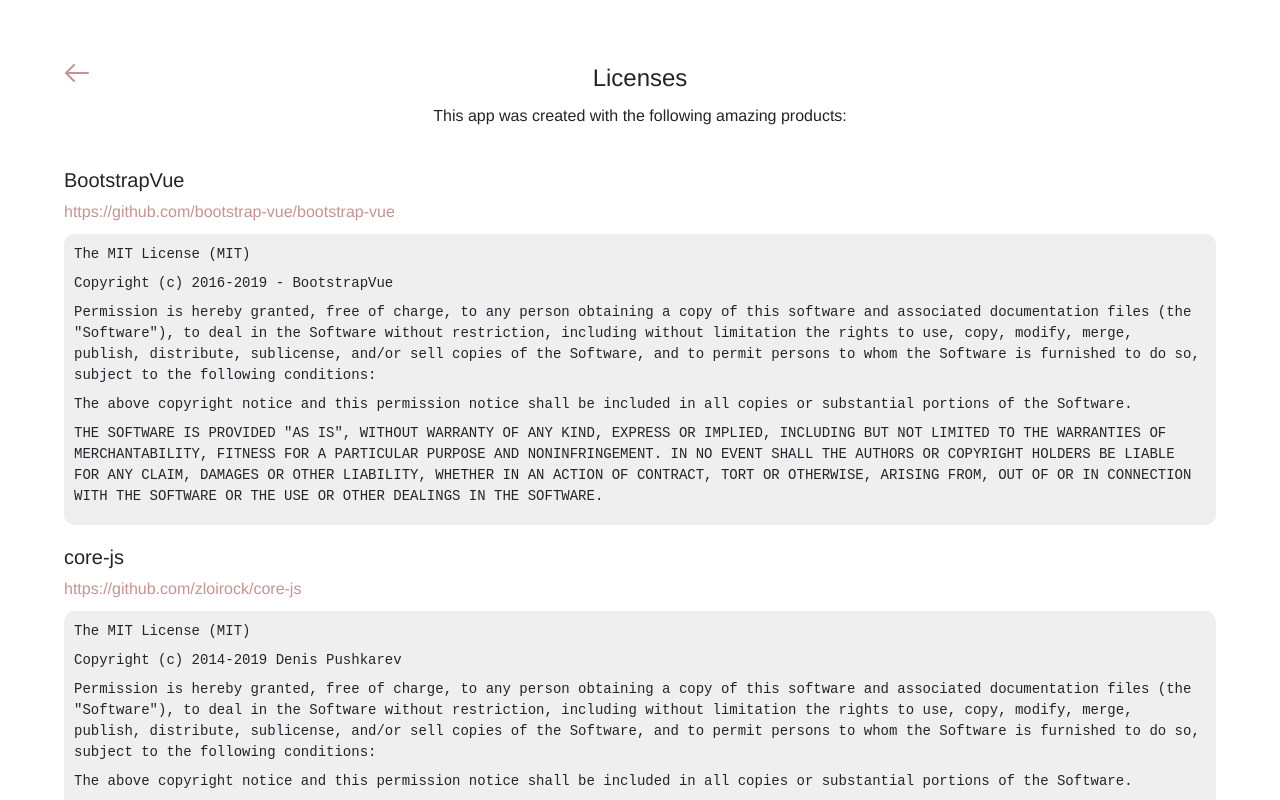
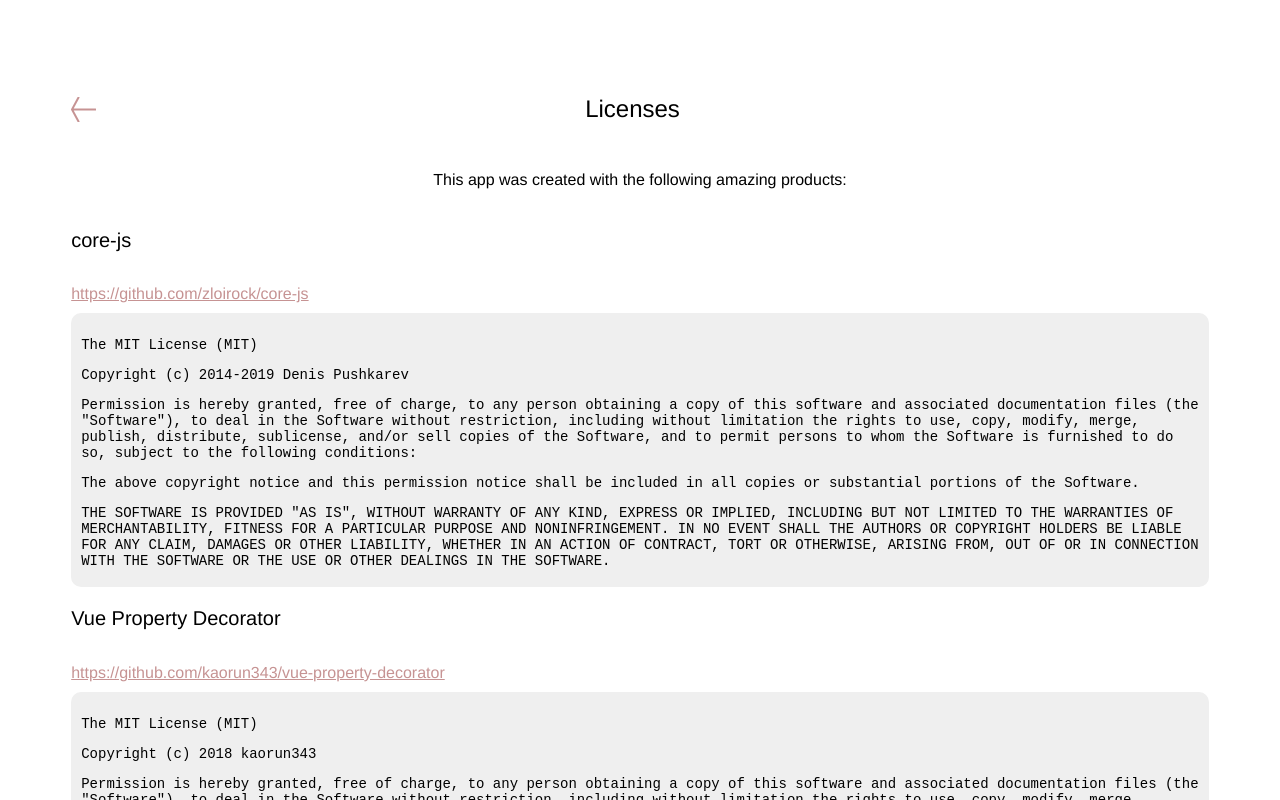
Before and after one commit to pontusntengnas/pontusntengnas.github.io, a Vue app: page /#/acknowledgments in a window 1280 px wide. Shown: the top 800 px of the page. Built offline with nearby package versions, Linux system fonts and the light colour scheme.

Commit message:
remove bootstrap

```diff
--- a/package.json
+++ b/package.json
@@ -8,7 +8,6 @@
     "lint": "vue-cli-service lint"
   },
   "dependencies": {
-    "bootstrap-vue": "^2.0.0-rc.19",
     "core-js": "^2.6.5",
     "vue": "^2.6.10",
     "vue-class-component": "^7.0.2",
@@ -20,7 +19,6 @@
     "@vue/cli-plugin-babel": "^3.8.0",
     "@vue/cli-plugin-typescript": "^3.8.0",
     "@vue/cli-service": "^3.8.0",
-    "bootstrap": "^4.3.1",
     "mutationobserver-shim": "^0.3.3",
     "node-sass": "^4.12.0",
     "popper.js": "^1.15.0",
--- a/src/App.vue
+++ b/src/App.vue
@@ -22,13 +22,24 @@
 </script>
 
 <style lang="scss">
-
+h1 {
+  font-size: 2.5rem;
+  font-weight: 500;
+}
+h5 {
+  font-size: 1.25rem;
+  font-weight: 500;
+}
 #app {
   font-family: 'Avenir', Helvetica, Arial, sans-serif;
   -webkit-font-smoothing: antialiased;
   -moz-osx-font-smoothing: grayscale;
   text-align: center;
   margin-top: 5%;
+  h4 {
+    font-weight: 500;
+    font-size: 1.5rem;
+  }
   a {
     color: $primary-color;
   }
--- a/src/components/Acknowledgments.vue
+++ b/src/components/Acknowledgments.vue
@@ -1,7 +1,7 @@
 <template>
   <div>
     <div class="header">
-      <canvas id="back-arrow" ref="backArrow" @click="backPressed" width="40" height="40"></canvas>
+      <canvas id="back-arrow" ref="backArrow" @click="backPressed" width="50" height="50"></canvas>
        <h4 id="title">Licenses</h4>
        <canvas id="_invisible_canvas" width="40" height="40"></canvas>
     </div>
@@ -29,24 +29,6 @@
 @Component
 export default class Acknowledgments extends Vue {
   private acknowledgments: Acknowledgment[] = [
-    new Acknowledgment('BootstrapVue', 'https://github.com/bootstrap-vue/bootstrap-vue',
-      ['The MIT License (MIT)',
-      'Copyright (c) 2016-2019 - BootstrapVue',
-      `Permission is hereby granted, free of charge, to any person obtaining a copy
-      of this software and associated documentation files (the "Software"), to deal
-      in the Software without restriction, including without limitation the rights
-      to use, copy, modify, merge, publish, distribute, sublicense, and/or sell
-      copies of the Software, and to permit persons to whom the Software is
-      furnished to do so, subject to the following conditions:`,
-      `The above copyright notice and this permission notice shall be included in all
-      copies or substantial portions of the Software.`,
-      `THE SOFTWARE IS PROVIDED "AS IS", WITHOUT WARRANTY OF ANY KIND, EXPRESS OR
-      IMPLIED, INCLUDING BUT NOT LIMITED TO THE WARRANTIES OF MERCHANTABILITY,
-      FITNESS FOR A PARTICULAR PURPOSE AND NONINFRINGEMENT. IN NO EVENT SHALL THE
-      AUTHORS OR COPYRIGHT HOLDERS BE LIABLE FOR ANY CLAIM, DAMAGES OR OTHER
-      LIABILITY, WHETHER IN AN ACTION OF CONTRACT, TORT OR OTHERWISE, ARISING FROM,
-      OUT OF OR IN CONNECTION WITH THE SOFTWARE OR THE USE OR OTHER DEALINGS IN THE
-      SOFTWARE.`]),
     new Acknowledgment('Vue.js', 'https://github.com/vuejs/vue',
       ['The MIT License (MIT)',
       'Copyright (c) 2013-present, Yuxi (Evan) You',
@@ -154,14 +136,17 @@
       return;
     }
 
+    const w = arrow.width;
+    const h = arrow.height;
+
     arrowCtx.strokeStyle = '#c69393';
-    arrowCtx.lineWidth = 2;
+    arrowCtx.lineWidth = 4;
     arrowCtx.lineCap = 'round';
-    arrowCtx.moveTo(10, 1);
-    arrowCtx.lineTo(2, 9);
-    arrowCtx.lineTo(10, 17);
-    arrowCtx.moveTo(2, 9);
-    arrowCtx.lineTo(24, 9);
+    arrowCtx.moveTo(w * 0.3, 1);
+    arrowCtx.lineTo(2, h * 0.5);
+    arrowCtx.lineTo(w * 0.3, h - 1);
+    arrowCtx.moveTo(2, h * 0.5);
+    arrowCtx.lineTo(w - 1, h * 0.5);
     arrowCtx.stroke();
 
     arrow.onmousemove = () => {
@@ -202,4 +187,9 @@
 h5 {
   margin-top: 20px;
 }
+#back-arrow {
+  height: 25px;
+  margin-top: auto;
+  margin-bottom: auto;
+}
 </style>
--- a/src/components/MainBody.vue
+++ b/src/components/MainBody.vue
@@ -36,7 +36,6 @@
 }
 img {
   width: 20%;
-  margin-block-end: 3%;
 }
 
 @media screen and (max-width: 600px) {
--- a/src/components/SkillPill.vue
+++ b/src/components/SkillPill.vue
@@ -19,6 +19,9 @@
 <style scoped lang="scss">
 
 .pill {
+  display: flex;
+  justify-content: center;
+  align-items: center;
   border-radius: 10px;
   border: 1px solid $primary-color;
   width: fit-content;
@@ -34,9 +37,5 @@
     background-color: $primary-color;
   }
 }
-p {
-  text-align: center;
-  line-height: 30px;
-}
 
 </style>
--- a/src/main.ts
+++ b/src/main.ts
@@ -1,17 +1,12 @@
 import '@babel/polyfill';
 import 'mutationobserver-shim';
 import Vue from 'vue';
-import './plugins/bootstrap-vue';
 import App from './App.vue';
-import 'bootstrap/dist/css/bootstrap.css';
-import 'bootstrap-vue/dist/bootstrap-vue.css';
-import BootstrapVue from 'bootstrap-vue';
 import VueRouter from 'vue-router';
 import MainBody from './components/MainBody.vue';
 import Acknowledgments from './components/Acknowledgments.vue';
 
 Vue.config.productionTip = false;
-Vue.use(BootstrapVue);
 Vue.use(VueRouter);
 
 const routes = [
```
Also changed, not shown: src/plugins/bootstrap-vue.js (deleted, +0 -7 lines), 1 other file (tests, documents, lock files or other folders).
